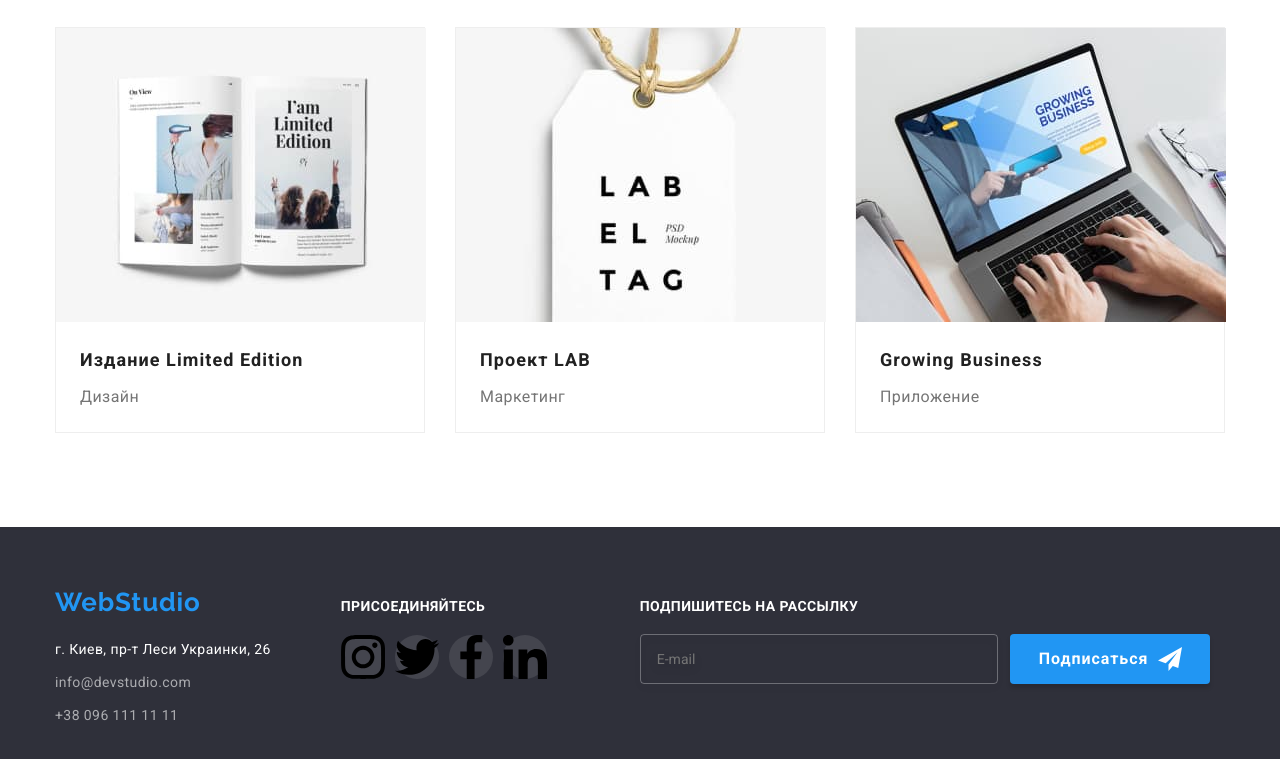
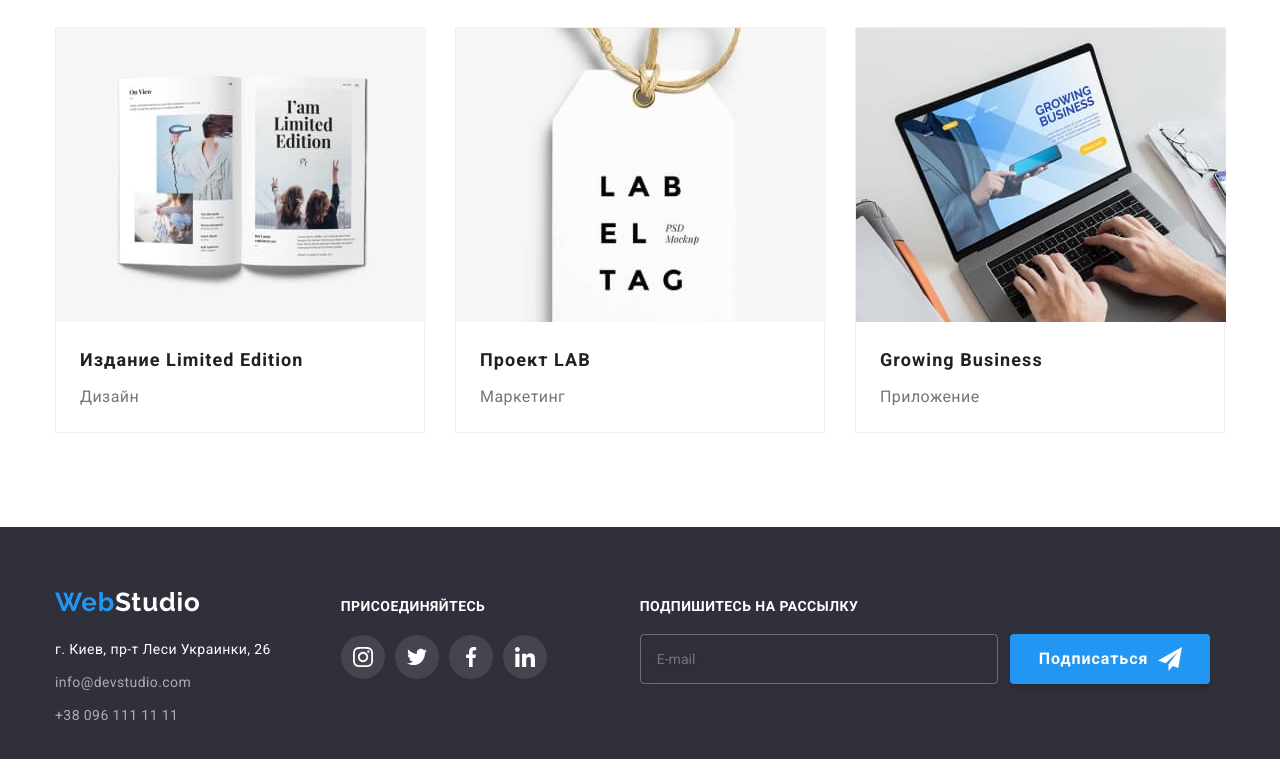
Before and after one commit to Marina-Chuhlib/goit-markup-hw-07, a plain HTML site: page portfolio.html in a window 1280 px wide. Shown: the part 1112-1871 px from the top of the page. Drawn offline with nearby package versions, Linux system fonts and the light colour scheme.

Commit message:
Apdate footer portfolio

```diff
--- a/portfolio.html
+++ b/portfolio.html
@@ -234,7 +234,7 @@
       <div class="conteiner footer-content">
         <div class="footer-logo-adds">
           <a href="./index.html" class="logo logo-footer"
-            >Web <span class="desc-footer">Studio</span>
+            >Web <span class="logo-footer__desc">Studio</span>
           </a>
           <address id="contact">
             <ul class="adds list">
@@ -261,28 +261,28 @@
           <ul class="socials-list list">
             <li class="socials-link">
               <a href="" class="footer-socials-link">
-                <svg class="socials-icon">
+                <svg class="footer-socials-link__icon">
                   <use href="./images/symbol-defs.svg#icon-instagram"></use>
                 </svg>
               </a>
             </li>
             <li class="socials-link">
               <a href="" class="footer-socials-link">
-                <svg class="socials-icon">
+                <svg class="footer-socials-link__icon">
                   <use href="./images/symbol-defs.svg#icon-twitter"></use>
                 </svg>
               </a>
             </li>
             <li class="socials-link">
               <a href="" class="footer-socials-link">
-                <svg class="socials-icon">
+                <svg class="footer-socials-link__icon">
                   <use href="./images/symbol-defs.svg#icon-facebook"></use>
                 </svg>
               </a>
             </li>
             <li class="socials-link">
               <a href="" class="footer-socials-link">
-                <svg class="socials-icon">
+                <svg class="footer-socials-link__icon">
                   <use href="./images/symbol-defs.svg#icon-linkedin"></use>
                 </svg>
               </a>
--- a/sass/components/_buttons.scss
+++ b/sass/components/_buttons.scss
@@ -18,15 +18,14 @@
   border-radius: 4px;
   border: none;
 
+cursor: pointer;
+
   &:hover,
   &:focus {
     background-color: var(--secondary-accent-color);
   }
 }
 
-.modal-button {
-  cursor: pointer;
-}
 
 .button .list .button {
   margin-bottom: 50px;
--- a/sass/layout/_clients.scss
+++ b/sass/layout/_clients.scss
@@ -8,6 +8,7 @@
 
   margin-bottom: 50px;
 }
+
 .clients-list {
   display: block;
   display: flex;
--- a/sass/layout/_header.scss
+++ b/sass/layout/_header.scss
@@ -108,6 +108,7 @@ nav {
   align-items: center;
   margin-left: auto;
 }
+
 .contacts-list {
   justify-content: center;
   align-items: center;
--- a/sass/layout/_our-team.scss
+++ b/sass/layout/_our-team.scss
@@ -15,9 +15,7 @@
   &:nth-child(4n) {
     margin-right: 0;
   }
-
 }
-
 
 .section.our-teem {
   background-color: var(--secondary-background-color);
@@ -66,7 +64,6 @@
   &:focus {
     background-color: var(--accent-color);
   }
-
 }
 
 .socials_lists {
@@ -81,14 +78,14 @@
   height: 20px;
 
   transition: fill 250ms cubic-bezier(0.4, 0, 0.2, 1);
+
+  .social-list-link:hover &,
+  .social-list-link:focus & {
+    fill: var(--primary-white-color);
+  }
 }
 
 .socials_lists:hover .social-list-link {
   background-color: var(--accent-color);
   fill: var(--primary-white-color);
 }
-
-.social-list-link:hover .social-links,
-.social-list-link:focus .social-links {
-  fill: var(--primary-white-color);
-}
--- a/sass/layout/_portfolio.scss
+++ b/sass/layout/_portfolio.scss
@@ -28,12 +28,7 @@
   &:nth-last-child(-n + 3) {
     margin-bottom: 0;
   }
-
 }
-
-
-
-
 
 .img-title {
   margin-bottom: 4px;
```
Also changed, not shown: css/main.css, css/main.min.css, 2 other files.
